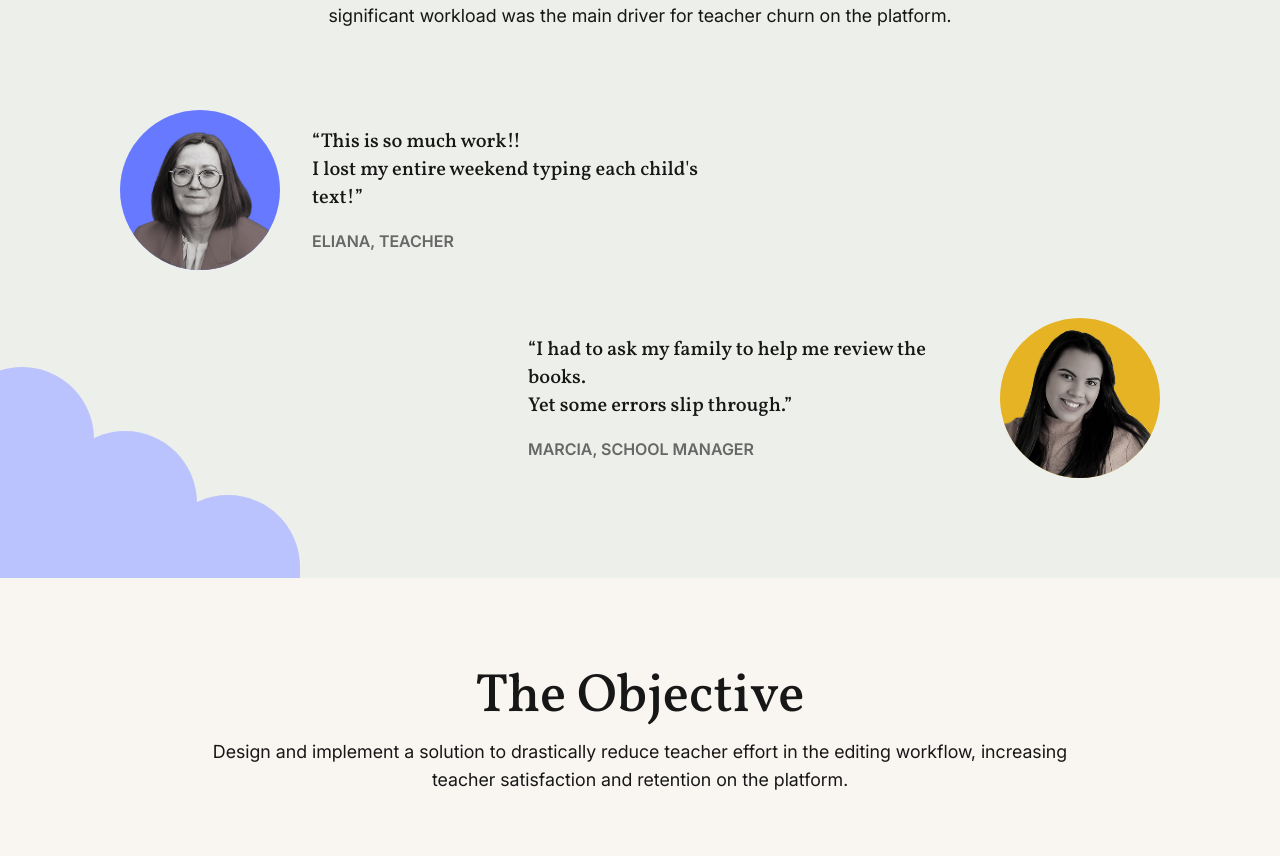
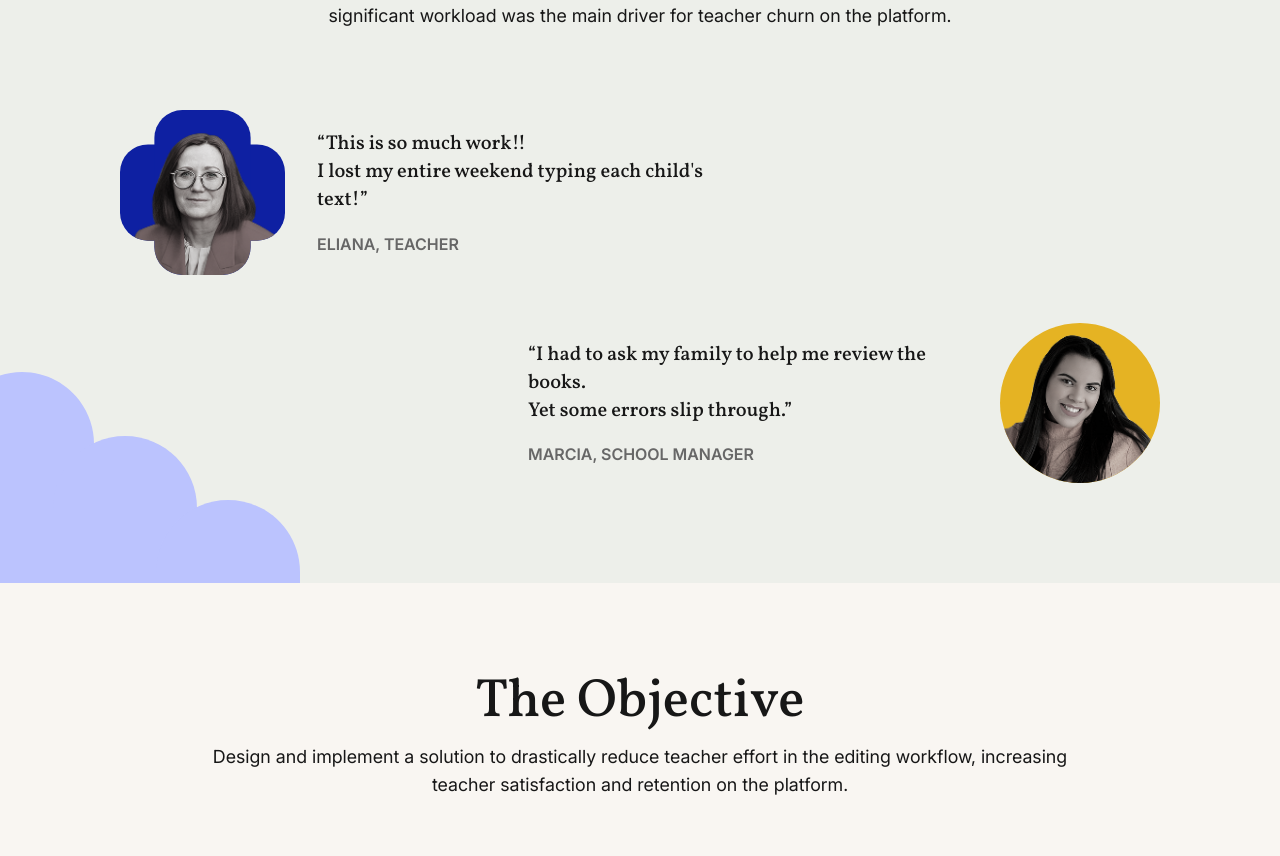
Before and after one commit to marcelocarveche/robin-amorim, a React (Vite) app: page /case-studies/reducing-teacher-workload-by-70-through-ai in a window 1280 px wide. Shown: the part 2139-2995 px from the top of the page. Built offline with nearby package versions, Linux system fonts and the light colour scheme.

Commit message:
fix teacher eliana image background

```diff
--- a/src/app/presentation/components/case-studies-section/case-studies-section.tsx
+++ b/src/app/presentation/components/case-studies-section/case-studies-section.tsx
@@ -26,7 +26,7 @@ export const CaseStudiesSection: React.FC<Props> = ({ ...props }) => {
             <div className={styles.body}>
               <p>STARTUP - SASS</p>
               <h3>Reducing Teacher Workload by 70% through AI</h3>
-              <Tags tags={tags} color="grey" />
+              <Tags tags={tags} color="grey" align="start" />
             </div>
             <div className={styles.footer}>
               <button onClick={handleButtonClick} className={styles.button}>
--- a/src/app/presentation/components/tags/tags-styles.module.scss
+++ b/src/app/presentation/components/tags/tags-styles.module.scss
@@ -4,7 +4,14 @@
   display: flex;
   gap: 1rem;
   width: 100%;
-  justify-content: center;
+  justify-content: start;
+
+  &[data-align='center'] {
+    justify-content: center;
+  }
+  &[data-align='end'] {
+    justify-content: flex-end;
+  }
 
   @mixin Tag {
     padding: 0.375rem 0.75rem;
--- a/src/app/presentation/components/tags/tags.tsx
+++ b/src/app/presentation/components/tags/tags.tsx
@@ -4,12 +4,19 @@ import styles from './tags-styles.module.scss'
 type Props = {
   tags: string[]
   color: 'grey' | 'blue'
+  align?: 'start' | 'center' | 'end'
 } & React.HTMLAttributes<HTMLDivElement>
 
-export const Tags: React.FC<Props> = ({ tags, color, ...props }) => {
+export const Tags: React.FC<Props> = ({
+  tags,
+  color,
+  align = 'center',
+  ...props
+}) => {
   const tagStyle = color === 'blue' ? styles.blueTag : styles.greyTag
+
   return (
-    <div className={styles.tagsWrapper} {...props}>
+    <div className={styles.tagsWrapper} data-align={align} {...props}>
       {tags.map((tag, index) => (
         <span key={index} className={tagStyle}>
           {tag}
--- a/src/app/presentation/pages/case-studies/reducing-teacher-workload/components/teacher-eliana/teacher-eliana-styles.module.scss
+++ b/src/app/presentation/pages/case-studies/reducing-teacher-workload/components/teacher-eliana/teacher-eliana-styles.module.scss
@@ -2,17 +2,23 @@
 
 .container {
   position: relative;
-  width: 10rem;
-  height: 10rem;
+  width: 10.3125rem;
+  height: 10.3125rem;
+  display: flex;
+  justify-content: center;
+  align-items: center;
 
   .foreground {
     position: absolute;
-    top: 0;
-    left: 0;
-    width: 10rem;
-    height: 10rem;
-    object-fit: cover;
-    background-color: $BlueishDefault;
-    border-radius: 50%;
+    // Posicionar a imagem no centro
+    top: 50%;
+    left: 50%;
+    transform: translate(-50%, -50%);
+    width: 10.3125rem;
+    height: 10.3125rem;
+    // object-fit: cover;
+    // background-color: $BlueishDefault;
+    // border-radius: 50%;
+    // z-index: 1;
   }
 }
--- a/src/app/presentation/pages/case-studies/reducing-teacher-workload/components/teacher-eliana/teacher-eliana.tsx
+++ b/src/app/presentation/pages/case-studies/reducing-teacher-workload/components/teacher-eliana/teacher-eliana.tsx
@@ -5,7 +5,47 @@ import { Assets } from '@/app/presentation/assets'
 export const TeacherEliana: React.FC = ({}) => {
   return (
     <div className={styles.container}>
-      <img className={styles.foreground} src={Assets.TeacherEliana} alt="" />
+      <svg
+        width="165"
+        height="165"
+        viewBox="0 0 165 165"
+        fill="none"
+        xmlns="http://www.w3.org/2000/svg"
+      >
+        <defs>
+          <mask id="mask0">
+            <rect y="34.375" width="165" height="96.25" rx="28" fill="white" />
+            <rect
+              x="34.375"
+              y="165"
+              width="165"
+              height="96.25"
+              rx="28"
+              transform="rotate(-90 34.375 165)"
+              fill="white"
+            />
+          </mask>
+        </defs>
+        <rect y="34.375" width="165" height="96.25" rx="28" fill="#0E20A2" />
+        <rect
+          x="34.375"
+          y="165"
+          width="165"
+          height="96.25"
+          rx="28"
+          transform="rotate(-90 34.375 165)"
+          fill="#0E20A2"
+        />
+        <image
+          href={Assets.TeacherEliana}
+          x="0"
+          y="0"
+          width="165"
+          height="165"
+          mask="url(#mask0)"
+          preserveAspectRatio="xMidYMid slice"
+        />
+      </svg>
     </div>
   )
 }
```
